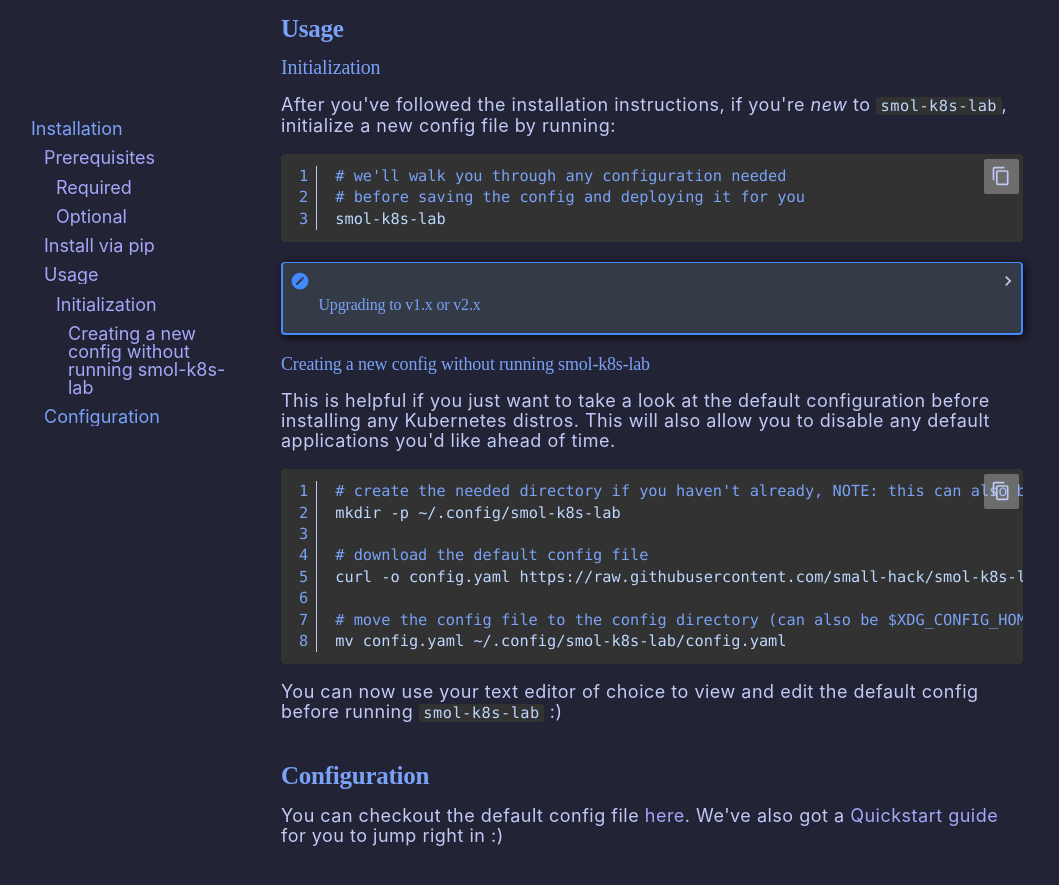
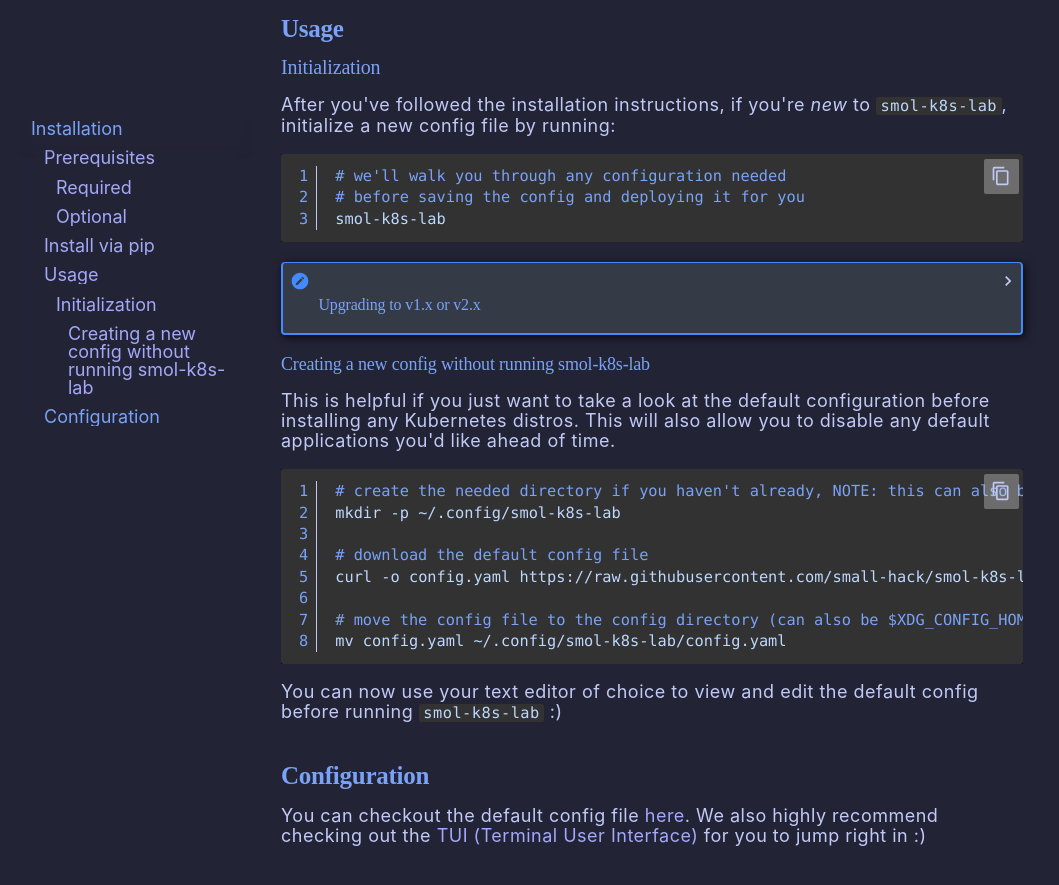
Before and after one commit to small-hack/smol-k8s-lab, an MkDocs documentation site: the page built from docs/installation.md, in a window 1280 px wide and 900 px high, scrolled down 1550 px. Shown: the top 885 px of the window, without its empty margins (113-1172 px from the left). Built offline with MkDocs 1.6.1 and Material for MkDocs 9.7.7, drawn with Linux system fonts in a browser that asks for light colours; some web fonts are replaced.

````diff
--- a/docs/installation.md
+++ b/docs/installation.md
@@ -76,9 +76,9 @@ smol-k8s-lab
 <details>
   <summary><h3>Upgrading to v1.x or v2.x</h3></summary>
 
-If you've installed smol-k8s-lab prior to `v1.0.0`, please backup your old configuration, `~/.config/smol-k8s-lab/config.yaml` (or `$XDG_CONFIG_HOME/smol-k8s-lab/config.yaml`), and then remove the file entirely. Then, run the following:
+If you've installed smol-k8s-lab prior to <code>v1.0.0</code>, please backup your old configuration, <code>~/.config/smol-k8s-lab/config.yaml</code> (or <code>$XDG_CONFIG_HOME/smol-k8s-lab/config.yaml</code>), and then remove the file entirely. Then, run the following:
 
-```yaml
+```bash
 # this upgrades smol-k8s-lab
 pip3.11 install --upgrade smol-k8s-lab
 
@@ -86,7 +86,7 @@ pip3.11 install --upgrade smol-k8s-lab
 smol-k8s-lab
 ```
 
-For details on exactly what's changed, please check out the release notes in the [GitHub Releases](https://github.com/small-hack/smol-k8s-lab/releases).
+For details on exactly what's changed, please check out the release notes in the <a href="https://github.com/small-hack/smol-k8s-lab/releases">GitHub Releases</a>.
 
 </details>
 
@@ -107,7 +107,7 @@ mv config.yaml ~/.config/smol-k8s-lab/config.yaml
 You can now use your text editor of choice to view and edit the default config before running `smol-k8s-lab` :)
 
 ## Configuration
-You can checkout the default config file [here](./smol_k8s_lab/config/default_config.yaml). We've also got a [Quickstart guide](https://small-hack.github.io/smol-k8s-lab/quickstart) for you to jump right in :)
+You can checkout the default config file [here](./smol_k8s_lab/config/default_config.yaml). We also highly recommend checking out the [TUI (Terminal User Interface)](/tui/create_modify_screens) for you to jump right in :)
 
 
 [brew]: https://brew.sh/
````
Also changed, not shown: docs/tui/distro_screen.md (+1 -1 lines).
